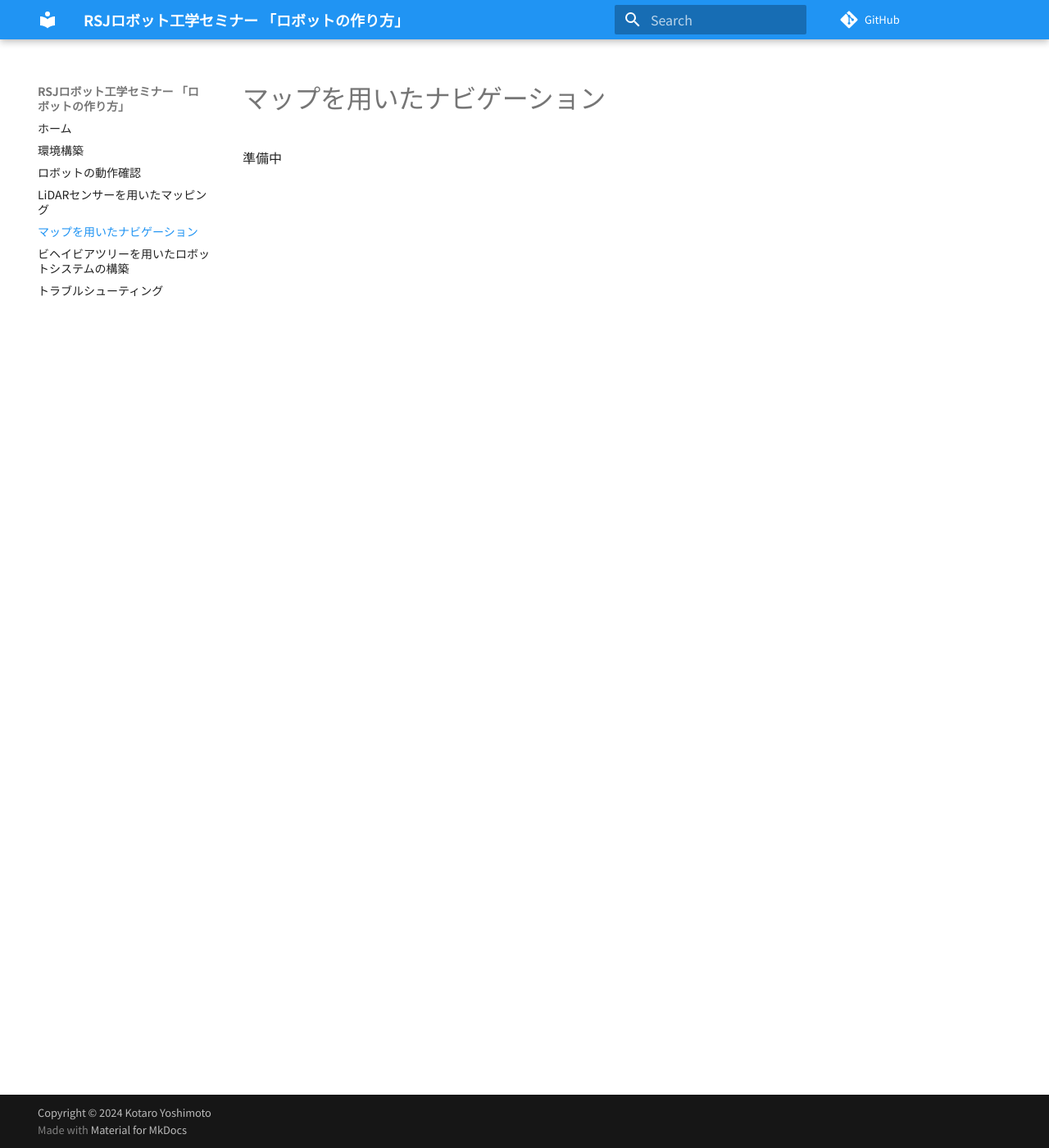
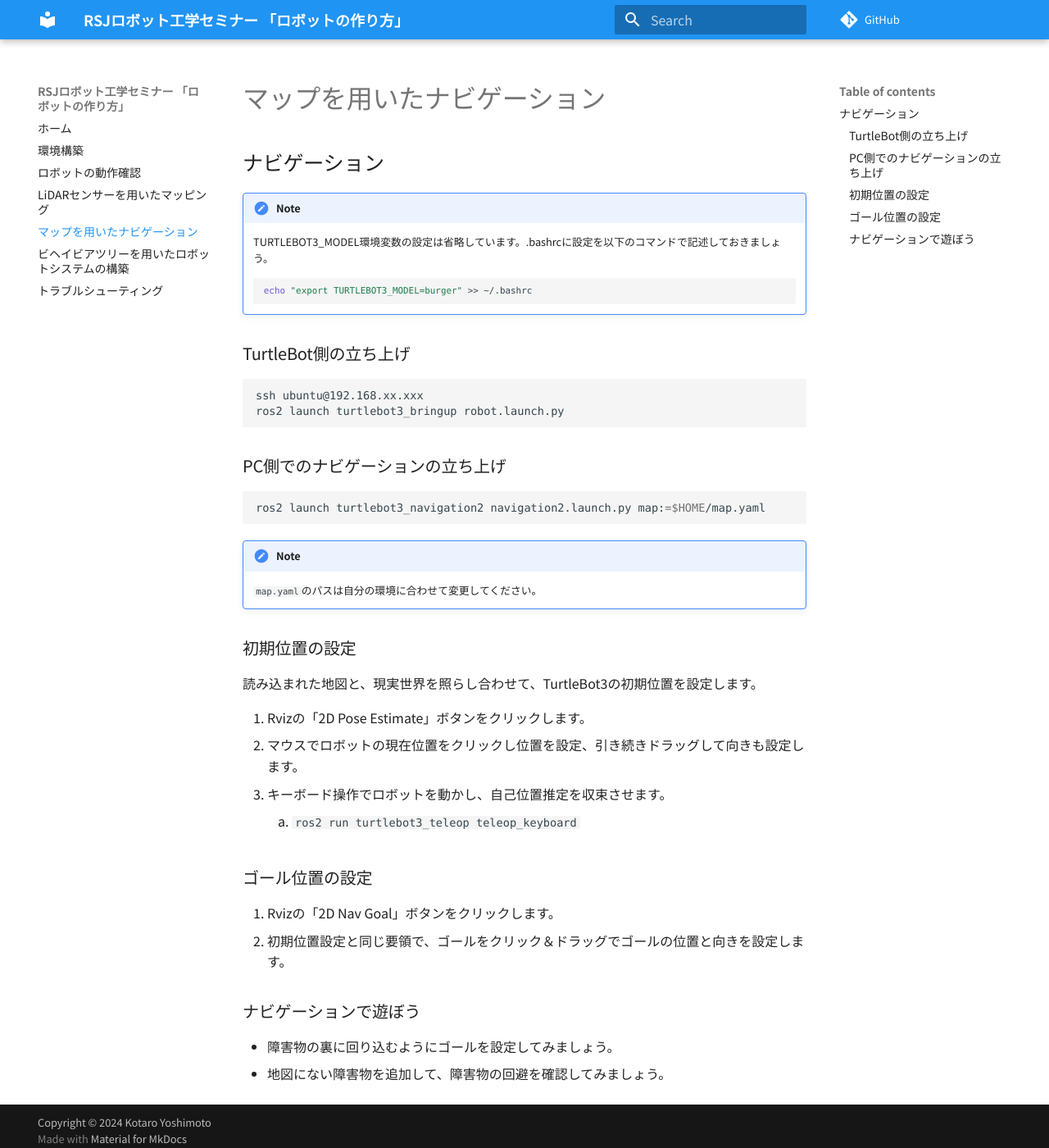
Before and after one commit to HansRobo/rsj_ros_seminar_2024, an MkDocs documentation site: the page built from docs/3_navigation.md, in a window 1280 px wide and 1400 px high. Shown: the whole window at 82% size. Built offline with MkDocs 1.6.1 and Material for MkDocs 9.7.7, drawn with Linux system fonts in a browser that asks for light colours; nearby versions of some CDN libraries; some web fonts are replaced; comment, search, counter and statistics services are not loaded.

Commit message:
ナビゲーション

````diff
--- a/docs/3_navigation.md
+++ b/docs/3_navigation.md
@@ -1,6 +1,47 @@
 # マップを用いたナビゲーション
 
-準備中
+## ナビゲーション
+
+!!! note
+    TURTLEBOT3_MODEL環境変数の設定は省略しています。.bashrcに設定を以下のコマンドで記述しておきましょう。
+    ```bash
+    echo "export TURTLEBOT3_MODEL=burger" >> ~/.bashrc
+    ```
+
+### TurtleBot側の立ち上げ
+``` bash
+ssh ubuntu@192.168.xx.xxx
+ros2 launch turtlebot3_bringup robot.launch.py
+```
+
+### PC側でのナビゲーションの立ち上げ
+
+``` bash
+ros2 launch turtlebot3_navigation2 navigation2.launch.py map:=$HOME/map.yaml
+```
+
+!!! note
+    `map.yaml`のパスは自分の環境に合わせて変更してください。
+
+###  初期位置の設定
+
+読み込まれた地図と、現実世界を照らし合わせて、TurtleBot3の初期位置を設定します。
+
+1. Rvizの「2D Pose Estimate」ボタンをクリックします。
+2. マウスでロボットの現在位置をクリックし位置を設定、引き続きドラッグして向きも設定します。
+3. キーボード操作でロボットを動かし、自己位置推定を収束させます。
+   1. `ros2 run turtlebot3_teleop teleop_keyboard`
+
+### ゴール位置の設定
+
+1. Rvizの「2D Nav Goal」ボタンをクリックします。
+2. 初期位置設定と同じ要領で、ゴールをクリック＆ドラッグでゴールの位置と向きを設定します。
+
+### ナビゲーションで遊ぼう
+
+- 障害物の裏に回り込むようにゴールを設定してみましょう。
+- 地図にない障害物を追加して、障害物の回避を確認してみましょう。
+
 
 <!-- 作成したマップを使用して、TurtleBot3の自律ナビゲーションを行います。
 
````
